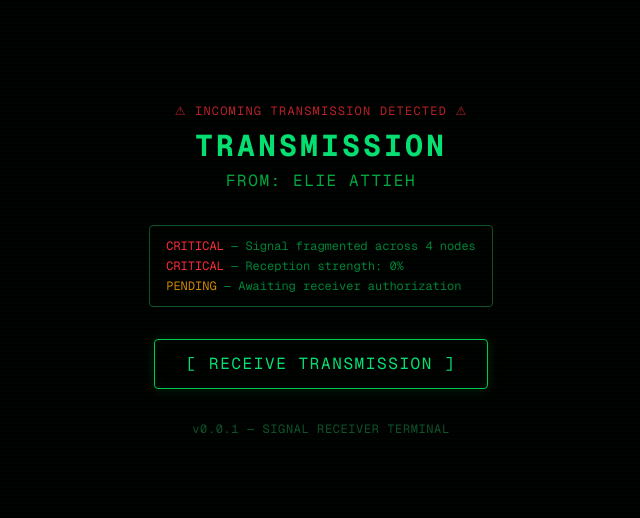
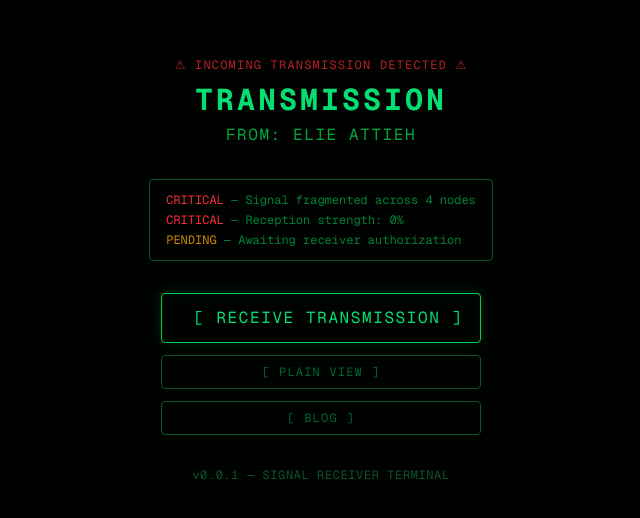
Before and after one commit to elieatt/my-portfolio, a Next.js app: page / in a window 1280 px wide. Shown: the part 130-648 px from the top of the page, without its empty margins (319-959 px from the left). Built offline with nearby package versions, Linux system fonts and the light colour scheme.

Commit message:
feat: add blog and plain view links to start screen

```diff
--- a/src/components/ui/StartScreen.tsx
+++ b/src/components/ui/StartScreen.tsx
@@ -1,6 +1,7 @@
 "use client";
 
 import { useState } from "react";
+import Link from "next/link";
 import { useWorldStore } from "@/store/worldStore";
 import { UI_TEXT } from "@/data/content";
 
@@ -57,16 +58,31 @@ export default function StartScreen() {
           ))}
         </div>
 
-        {/* Start button */}
+        {/* Buttons */}
+        <div className="flex flex-col items-center gap-3 w-full">
           <button
             onClick={handleStart}
-          className="font-mono text-sm sm:text-base border border-green-500 text-green-400 px-8 py-3 rounded tracking-widest hover:bg-green-950 hover:text-green-300 hover:border-green-400 active:scale-95 transition-all duration-150 cursor-pointer"
+            className="font-mono text-sm sm:text-base border border-green-500 text-green-400 px-8 py-3 rounded tracking-widest hover:bg-green-950 hover:text-green-300 hover:border-green-400 active:scale-95 transition-all duration-150 cursor-pointer w-full max-w-xs"
             style={{
               boxShadow: "0 0 12px rgba(0,255,80,0.15), inset 0 0 12px rgba(0,255,80,0.05)",
+              whiteSpace: "nowrap",
             }}
           >
             {UI_TEXT.startScreen.button}
           </button>
+          <Link
+            href="/plain"
+            className="font-mono text-xs border border-green-900 text-green-800 px-8 py-2 rounded tracking-widest hover:border-green-700 hover:text-green-600 transition-all duration-150 w-full max-w-xs text-center"
+          >
+            {UI_TEXT.startScreen.plainView}
+          </Link>
+          <Link
+            href="/blog"
+            className="font-mono text-xs border border-green-900 text-green-800 px-8 py-2 rounded tracking-widest hover:border-green-700 hover:text-green-600 transition-all duration-150 w-full max-w-xs text-center"
+          >
+            {UI_TEXT.startScreen.blog}
+          </Link>
+        </div>
 
         <p className="font-mono text-green-900 text-xs tracking-wider">
           {UI_TEXT.startScreen.footer}
```
Lines whose indentation alone changed are shown as unchanged.
